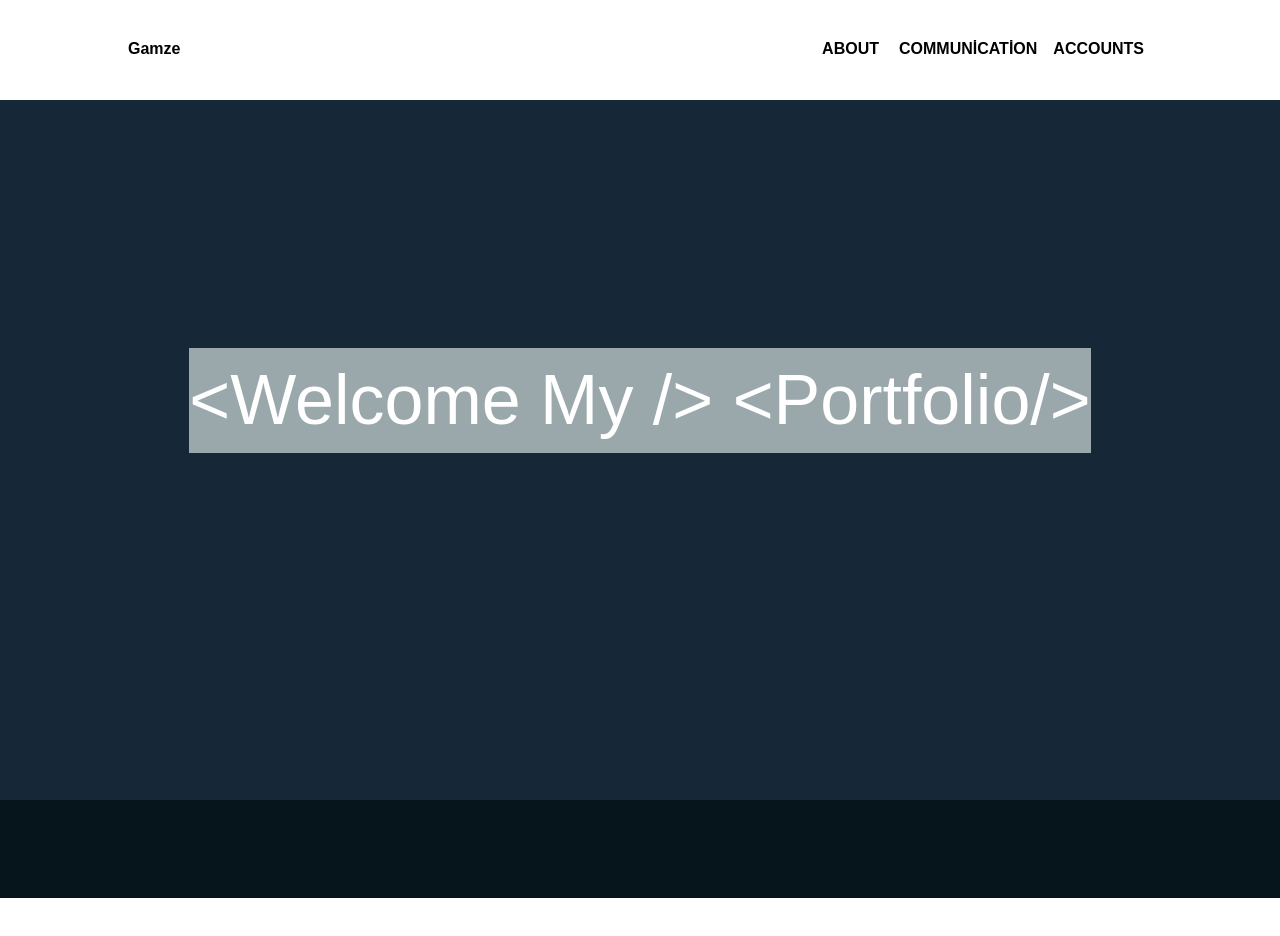
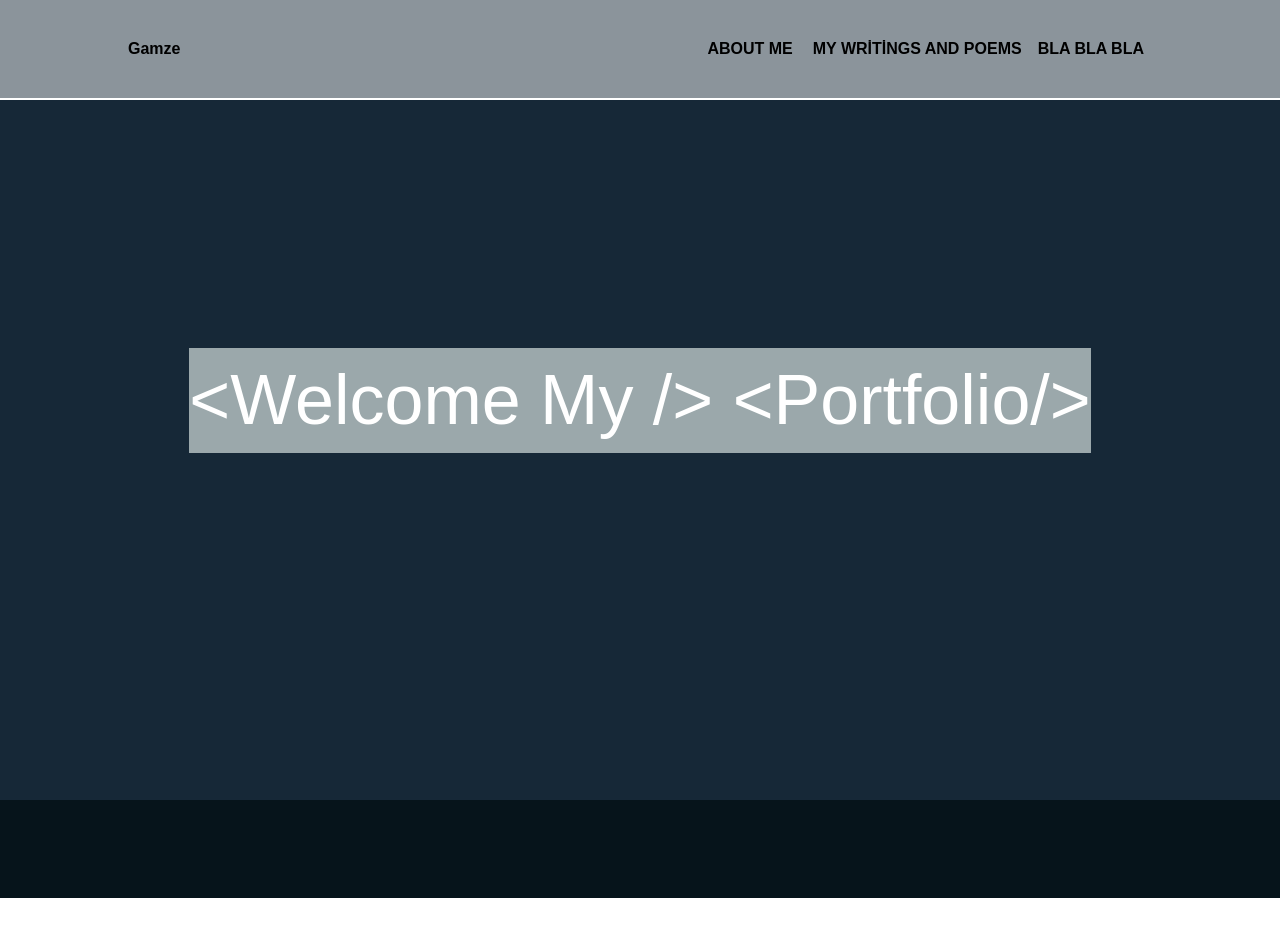
Before and after one commit to GamzKahraman/rgk-web, a React (Create React App) app: page / in a window 1280 px wide. Shown: the top 936 px of the page. Built offline with nearby package versions, Linux system fonts and the light colour scheme.

Commit message:
Update Navbar.js
Sayfalarla ilgili konular değiştirildi

```diff
--- a/src/components/Navbar.js
+++ b/src/components/Navbar.js
@@ -15,7 +15,7 @@ export const Navbar = () => {
 
  return (
   <div className="fixed  right-0 left-0 top-0 ">
-   <div className="bg-white top-0 sticky z-[100] h-[100px] w-full flex items-center justify-center font-bold border-solid border-b-2 border-white">
+   <div className="bg-white/50 top-0 sticky z-[100] h-[100px] w-full flex items-center justify-center font-bold border-solid border-b-2 border-white">
     <div className="h-full w-[80vw] flex items-center justify-between xl:justify-between">
      {/* <img
       src={logo}
@@ -31,17 +31,17 @@ export const Navbar = () => {
       <div className=" lg:block ">
        <a className="scrol-smooth" href="#section2">
         <label className="mx-2 xl:mx-3 text-[15px] xl:text-[16px] 2xl:text-[18px] inline-block hover:scale-[1.07] delay-100 duration-300">
-         ABOUT
+         ABOUT ME
         </label>
        </a>
        <a className="scrol-smooth" href="#section3">
         <label className="mx-2 xl:mx-2 text-[15px] xl:text-[16px] 2xl:text-[18px] inline-block hover:scale-[1.07] delay-100 duration-300">
-         COMMUNİCATİON
+         MY WRİTİNGS AND POEMS
         </label>
        </a>
        <a className="scrol-smooth" href="#section4">
         <label className="mx-2 xl:mx-2 text-[15px] xl:text-[16px] 2xl:text-[18px] inline-block hover:scale-[1.07] delay-100 duration-300">
-         ACCOUNTS
+        BLA BLA BLA
         </label>
        </a>
       </div>
@@ -53,7 +53,7 @@ export const Navbar = () => {
       </div>
      </div>
 
-{/* Mobil ekran şçşn açılan menu */}
+{/* Mobil ekran için açılan menu */}
      <div className="absolute  top-0 right-0 ">
       {isNavOpen === true ? (
        <div
@@ -66,19 +66,19 @@ export const Navbar = () => {
            href="#section2"
            className="p-7  drop-shadow-xl duration-200 hover:/100 border-b-2 scroll-smooth"
           >
-           ABOUT
+           ABOUT ME
           </a>
           <a
            href="#section3"
            className="p-7  drop-shadow-xl duration-200 hover:/100 border-b-2 scroll-smooth"
           >
-           COMMUNİCATİON
+          MY WRİTİNGS AND POEMS
           </a>
           <a
            href="#section4"
            className="p-7  drop-shadow-xl duration-200 hover:/100 border-b-2 scroll-smooth"
           >
-           ACCOUNTS
+          BLA BLA BLA
           </a>
          </>
         </div>
```
